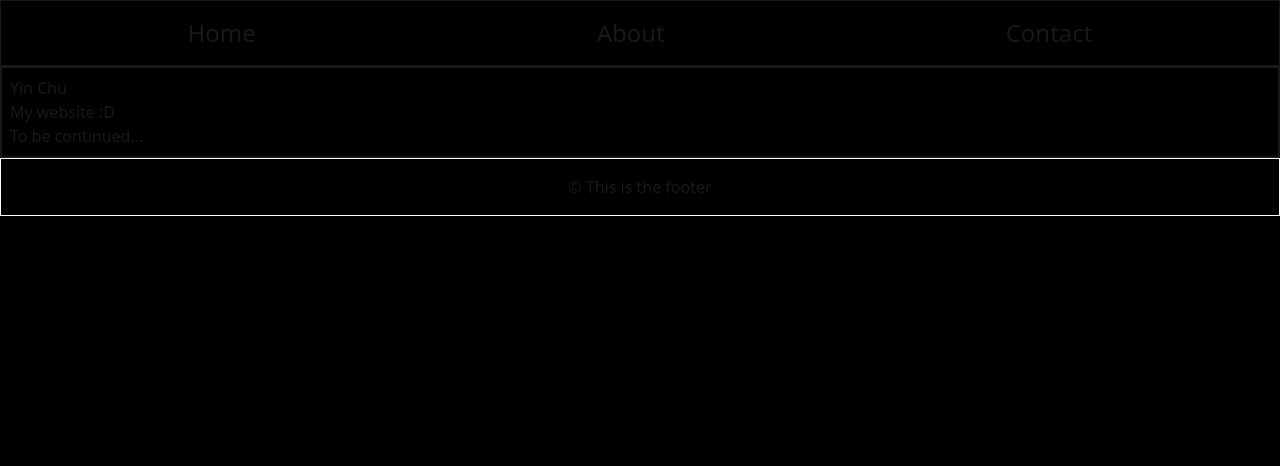
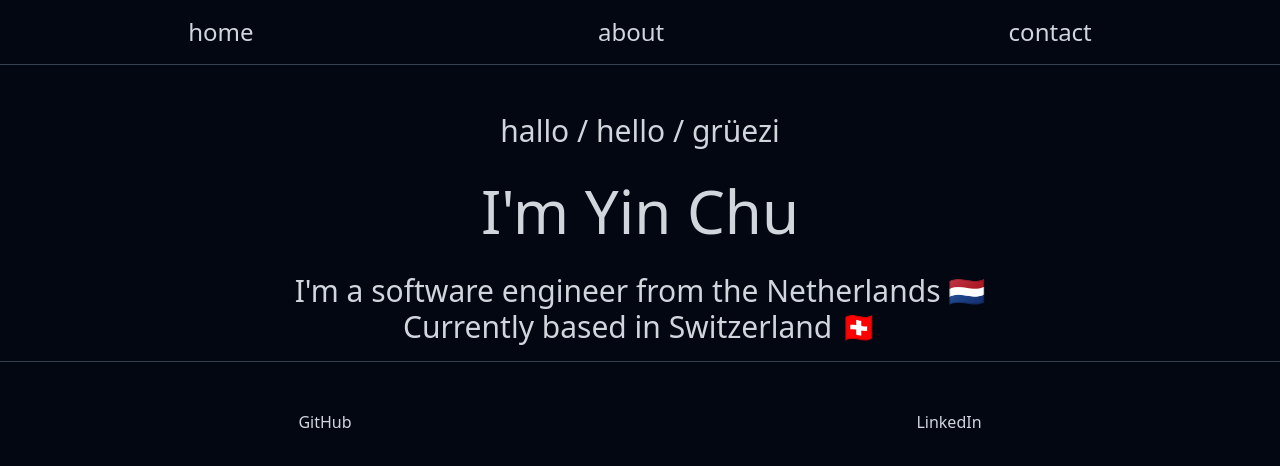
Before and after one commit to yinchurijnaard/yin-chu-website, a Next.js app: page / in a window 1280 px wide. Shown: the top 466 px of the page. Built offline with nearby package versions, Linux system fonts and the light colour scheme.

Commit message:
Continued working on the Navbar

```diff
--- a/app/components/Footer.tsx
+++ b/app/components/Footer.tsx
@@ -1,10 +1,32 @@
 import React from "react";
+
+// To Do / Check
+// p-4 on the <hr> tag for now to create some space, do it differently later
+// Is it semantically okay to render a React Fragment, then a <nav> tag and afterwards a simple <hr> tag?
 
 const Footer = () => {
   return (
-    <footer className="border border-white w-full p-4 text-center">
-      <p>&copy; This is the footer</p>
-    </footer>
+    <>
+      <hr className="text-gray-700 p-4" />
+      <footer className="w-full p-4 text-center flex justify-around">
+        <a
+          className="hover:underline hover:decoration-wavy hover:decoration-sky-500"
+          href="https://github.com/yinchurijnaard"
+          target="_blank"
+          rel="noopener noreferrer"
+        >
+          GitHub
+        </a>
+        <a
+          className="hover:underline hover:decoration-wavy hover:decoration-sky-500"
+          href="https://www.linkedin.com/in/yinchurijnaard/"
+          target="_blank"
+          rel="noopener noreferrer"
+        >
+          LinkedIn
+        </a>
+      </footer>
+    </>
   );
 };
 
--- a/app/components/Navbar.tsx
+++ b/app/components/Navbar.tsx
@@ -3,6 +3,7 @@
 // To Do / Check
 // Make NavbarMobile show on mobile aspect ratios, the same for NavbarDesktop
 // Do I implement the logic for mobile/desktop here, or in the component itself?
+// Why is the hamburger menu on the right, like I intended it, in the dev environment? But in the deployed Vercel version on mobile, it's on the left???
 
 import NavbarMobile from "./NavbarMobile";
 import NavbarDesktop from "./NavbarDesktop";
--- a/app/components/NavbarDesktop.tsx
+++ b/app/components/NavbarDesktop.tsx
@@ -1,19 +1,35 @@
 import Link from "next/link";
+
+// To Do / Check
+// Render each Link component or hardcode it?
+// Is it semantically okay to render a React Fragment, then a <nav> tag and afterwards a simple <hr> tag?
+// <hr> tag is visible even in mobile, because it lives outside of the <nav> tag
 
 const NavbarDesktop = () => {
   return (
-    <nav className="border hidden sm:flex w-full text-center text-2xl p-4 justify-around">
-      {/* Render each Link component or hardcode it? */}
-      <Link href="/" className="">
-        Home
-      </Link>
-      <Link href="/about" className="">
-        About
-      </Link>
-      <Link href="/contact" className="">
-        Contact
-      </Link>
-    </nav>
+    <>
+      <nav className="hidden sm:flex w-full text-center text-2xl p-4 justify-around">
+        <Link
+          href="/"
+          className="hover:underline hover:decoration-wavy hover:decoration-sky-500"
+        >
+          home
+        </Link>
+        <Link
+          href="/about"
+          className="hover:underline hover:decoration-wavy hover:decoration-sky-500"
+        >
+          about
+        </Link>
+        <Link
+          href="/contact"
+          className="hover:underline hover:decoration-wavy hover:decoration-sky-500"
+        >
+          contact
+        </Link>
+      </nav>
+      <hr className="text-gray-700 p-4" />
+    </>
   );
 };
 
--- a/app/components/NavbarMobileMenu.tsx
+++ b/app/components/NavbarMobileMenu.tsx
@@ -16,23 +16,23 @@ const NavbarMobileMenu = ({ handleClose }: HandleCloseProp) => {
       <Link
         href="/"
         onClick={handleClose}
-        className="underline decoration-wavy decoration-pink-400"
+        className="underline decoration-wavy decoration-sky-500"
       >
-        Home
+        home
       </Link>
       <Link
         href="/about"
         onClick={handleClose}
-        className="underline decoration-wavy decoration-pink-400"
+        className="underline decoration-wavy decoration-sky-500"
       >
-        About
+        about
       </Link>
       <Link
         href="/contact"
         onClick={handleClose}
-        className="underline decoration-wavy decoration-pink-400"
+        className="underline decoration-wavy decoration-sky-500"
       >
-        Contact
+        contact
       </Link>
     </div>
   );
--- a/app/globals.css
+++ b/app/globals.css
@@ -2,10 +2,23 @@
 @plugin "daisyui";
 
 @layer base {
+  html,
   body {
-    /* @apply bg-sky-200; */
+    height: 100%;
+  }
+  /* Basic Styling for Dark Mode (default) */
+  body {
+    @apply bg-gray-950 text-gray-300;
   }
 }
+
+/* Custome Theme */
+/* @theme {
+  --color-gray-bg: #0a0a0a;
+  --color-gray-surface: #111111;
+  --color-gray-elevated-surface: #1a1a1a;
+  --color-gray-borders: #2a2a2a;
+} */
 
 /* :root {
   --background: #ffffff;
--- a/app/layout.tsx
+++ b/app/layout.tsx
@@ -29,7 +29,6 @@ export default function RootLayout({
     // Changing the background colour for the <html> tag actually set the background colour for the whole page, makes sense...
     <html
       lang="en"
-      className="bg-black"
       // className={`${geistSans.variable} ${geistMono.variable} h-full antialiased`}
     >
       {/* So the reason why: body is for the whole 'body'. The {children}'s background is only affected in page.tsx (the main page???) */}
--- a/app/notes.ts
+++ b/app/notes.ts
@@ -11,3 +11,7 @@
 // Check font sizing and font size consistency!
 
 // AT THE END OF THE WHOLE PROJECT: CHECK ALL FILES FOR ANY LEFTOVER COMMENTS/TO DO'S/CHECKS!!!
+
+// Should I create a separte <hr> component?
+
+// Even when on desktop, if the window is too small and therefore reaches mobile view, links (such as the navbar) should have a hover state, instead of a permanent underline (like it is on mobile)
--- a/app/page.tsx
+++ b/app/page.tsx
@@ -1,9 +1,17 @@
+// To Do / Check
+// Use react-typed to animate hello in Dutch, English and (Swiss) German
+// Is using an <h1> tag semantically logical to say "hello", instead of using it for the actual title or "My name is..."
+
 export default function Home() {
   return (
-    <main className="border-2 p-2">
-      <h1>Yin Chu</h1>
-      <h2>My website :D</h2>
-      <h3>To be continued...</h3>
+    <main className="p-4 space-y-8 text-center">
+      <h1 className="text-3xl">hallo / hello / grüezi</h1>
+      <h2 className="text-6xl">I&apos;m Yin Chu</h2>
+      <h3 className="text-3xl">
+        I&apos;m a software engineer from the Netherlands 🇳🇱
+        <br />
+        Currently based in Switzerland 🇨🇭
+      </h3>
     </main>
   );
 }
```
